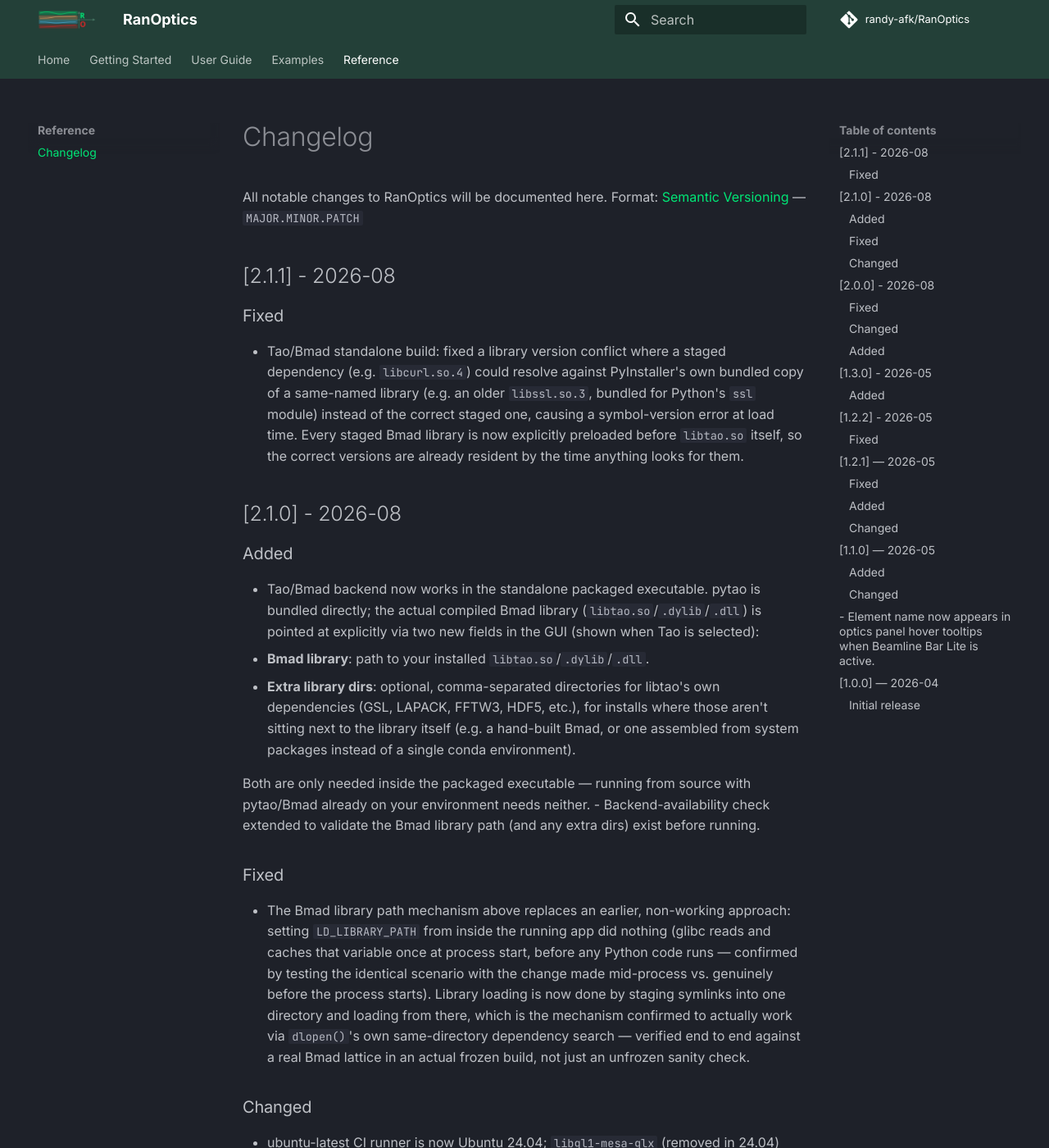
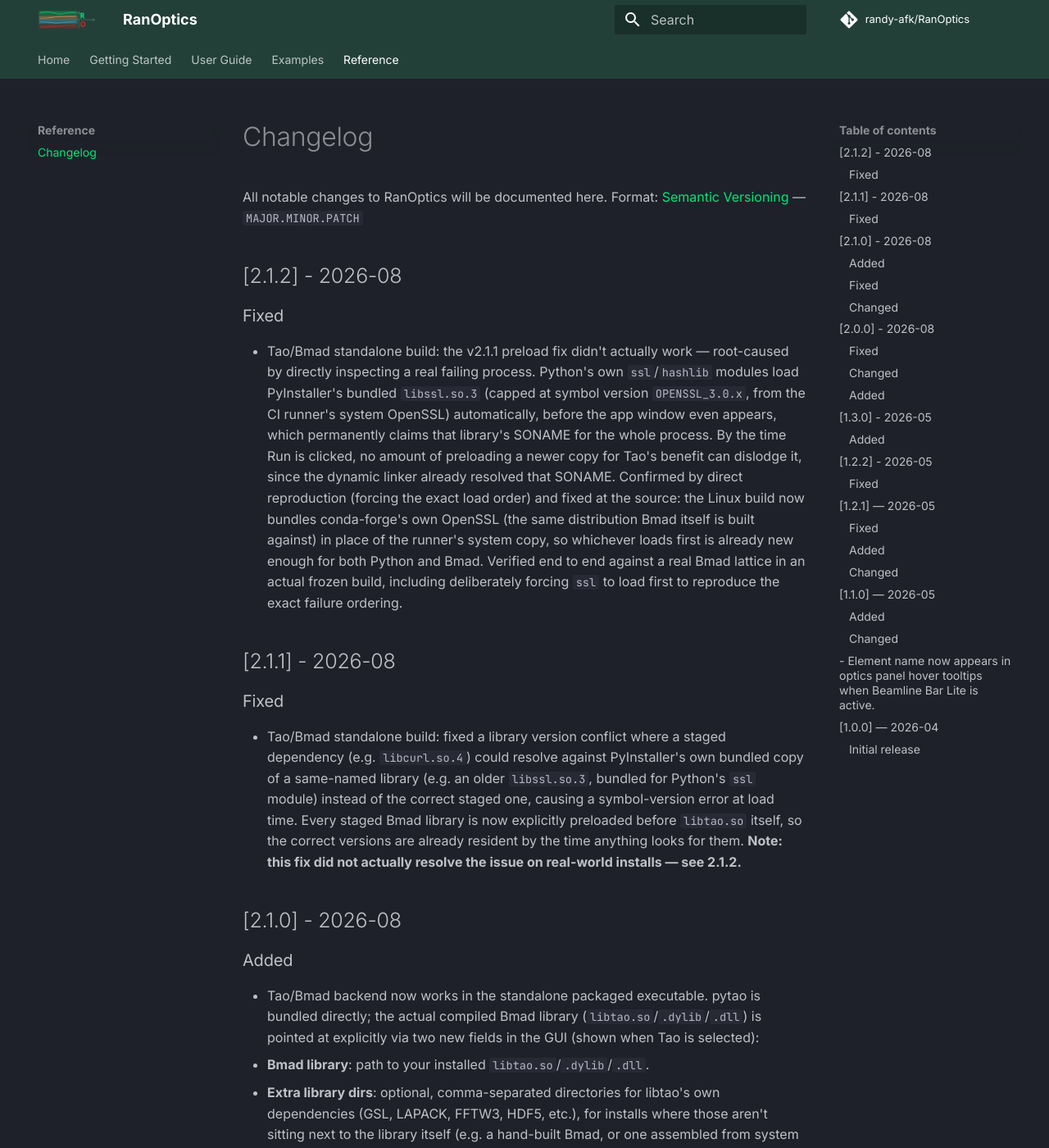
Before and after one commit to randy-afk/RanOptics, an MkDocs documentation site: the page built from docs/changelog.md, in a window 1280 px wide and 1400 px high. Shown: the whole window at 82% size. Built offline with MkDocs 1.6.1 and Material for MkDocs 9.7.7, drawn with Linux system fonts in a browser that asks for light colours; comment, search, counter and statistics services are not loaded.

Commit message:
v2.1.2 - fix Tao/Bmad libssl SONAME conflict in Linux standalone build

```diff
--- a/RanOptics.py
+++ b/RanOptics.py
@@ -1,6 +1,6 @@
 #!/usr/bin/env python3
 # =============================================================================
-# RanOptics — Accelerator Optics Plotter  (PySide6 edition)  v2.1.1
+# RanOptics — Accelerator Optics Plotter  (PySide6 edition)  v2.1.2
 #
 # Copyright (c) 2026 Randika Gamage
 # Jefferson Lab (JLab), Newport News, VA
--- a/docs/changelog.md
+++ b/docs/changelog.md
@@ -2,9 +2,13 @@
 All notable changes to RanOptics will be documented here.
 Format: [Semantic Versioning](https://semver.org/) — `MAJOR.MINOR.PATCH`
 
+## [2.1.2] - 2026-08
+### Fixed
+- Tao/Bmad standalone build: the v2.1.1 preload fix didn't actually work — root-caused by directly inspecting a real failing process. Python's own `ssl`/`hashlib` modules load PyInstaller's bundled `libssl.so.3` (capped at symbol version `OPENSSL_3.0.x`, from the CI runner's system OpenSSL) automatically, before the app window even appears, which permanently claims that library's SONAME for the whole process. By the time Run is clicked, no amount of preloading a newer copy for Tao's benefit can dislodge it, since the dynamic linker already resolved that SONAME. Confirmed by direct reproduction (forcing the exact load order) and fixed at the source: the Linux build now bundles conda-forge's own OpenSSL (the same distribution Bmad itself is built against) in place of the runner's system copy, so whichever loads first is already new enough for both Python and Bmad. Verified end to end against a real Bmad lattice in an actual frozen build, including deliberately forcing `ssl` to load first to reproduce the exact failure ordering.
+
 ## [2.1.1] - 2026-08
 ### Fixed
-- Tao/Bmad standalone build: fixed a library version conflict where a staged dependency (e.g. `libcurl.so.4`) could resolve against PyInstaller's own bundled copy of a same-named library (e.g. an older `libssl.so.3`, bundled for Python's `ssl` module) instead of the correct staged one, causing a symbol-version error at load time. Every staged Bmad library is now explicitly preloaded before `libtao.so` itself, so the correct versions are already resident by the time anything looks for them.
+- Tao/Bmad standalone build: fixed a library version conflict where a staged dependency (e.g. `libcurl.so.4`) could resolve against PyInstaller's own bundled copy of a same-named library (e.g. an older `libssl.so.3`, bundled for Python's `ssl` module) instead of the correct staged one, causing a symbol-version error at load time. Every staged Bmad library is now explicitly preloaded before `libtao.so` itself, so the correct versions are already resident by the time anything looks for them. **Note: this fix did not actually resolve the issue on real-world installs — see 2.1.2.**
 
 ## [2.1.0] - 2026-08
 ### Added
```
Also changed, not shown: CHANGELOG.md (+5 -1 lines), 2 other files.
